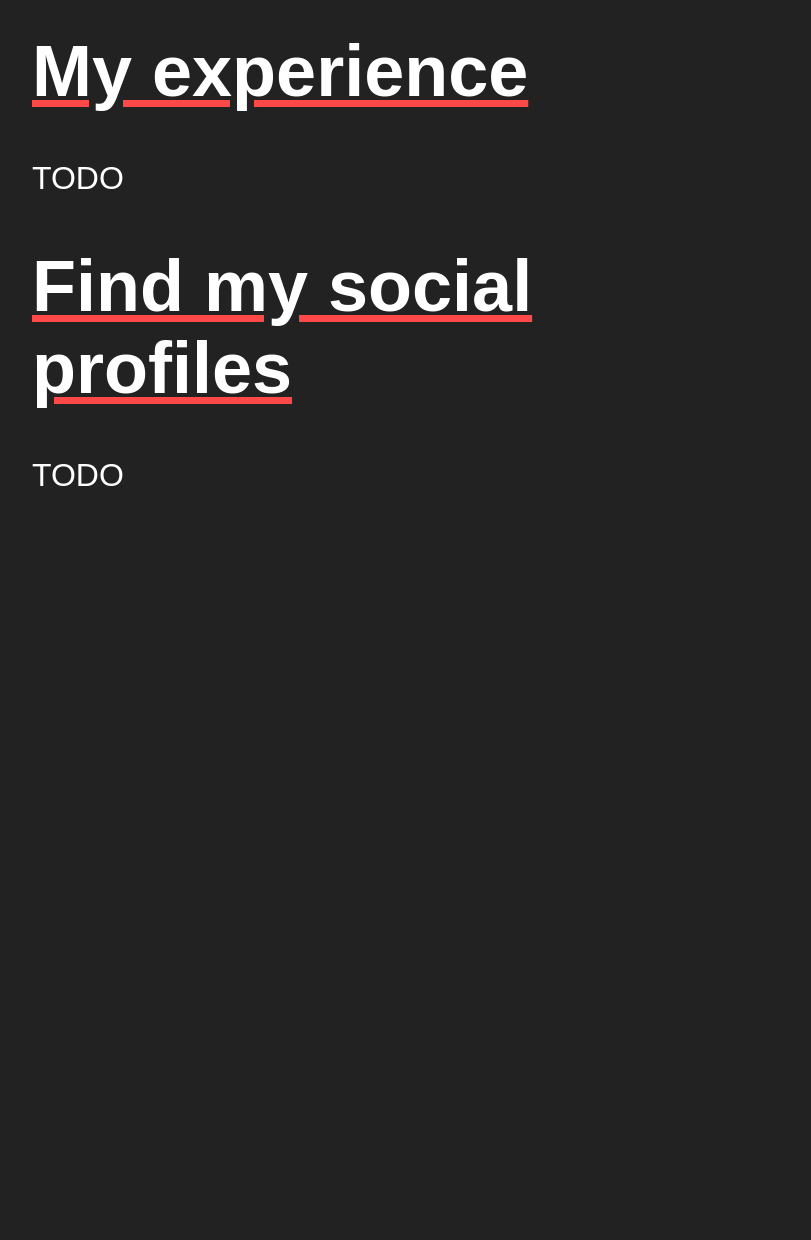
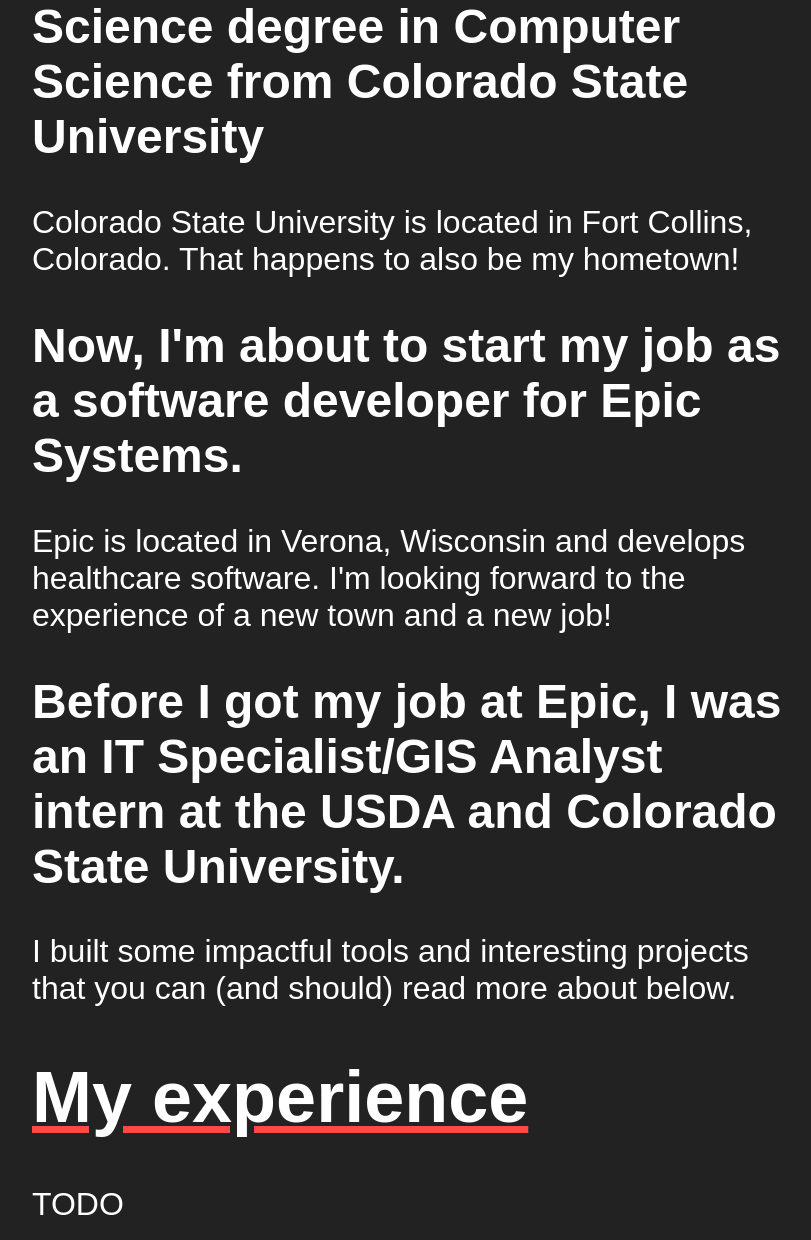
Before and after one commit to joshbmair/joshbmair.github.io, a Gatsby site: page / in a window 1280 px wide. Shown: the part 674-1914 px from the top of the page, without its empty margins (224-1035 px from the left). Before the commit the page ends 1200 px from the top, so only its background shows below. Built offline with nearby package versions, Linux system fonts and the light colour scheme; Gatsby itself is replaced by a stand-in of ours.

Commit message:
Add content to about section

```diff
--- a/src/components/sections/About.js
+++ b/src/components/sections/About.js
@@ -1,10 +1,24 @@
 import * as React from "react";
 
-export default function Welcome() {
+export default function About() {
   return (
     <>
       <h1>A little bit about me</h1>
-      <p>TODO</p>
+      <h2>
+        I just received a Bachelor of Science degree in Computer Science from
+        Colorado State University
+      </h2>
+      Colorado State University is located in Fort Collins, Colorado. That
+      happens to also be my hometown!
+      <h2>
+        Now, I'm about to start my job as a software developer for Epic Systems.
+      </h2>
+      Epic is located in Verona, Wisconsin and develops healthcare software. I'm
+      looking forward to the experience of a new town and a new job!
+      <h2>
+        Before I got my job at Epic, I was an IT Specialist/GIS Analyst intern at the USDA and Colorado State University.
+      </h2>
+      I built some impactful tools and interesting projects that you can (and should) read more about below.
     </>
   );
 }
```
